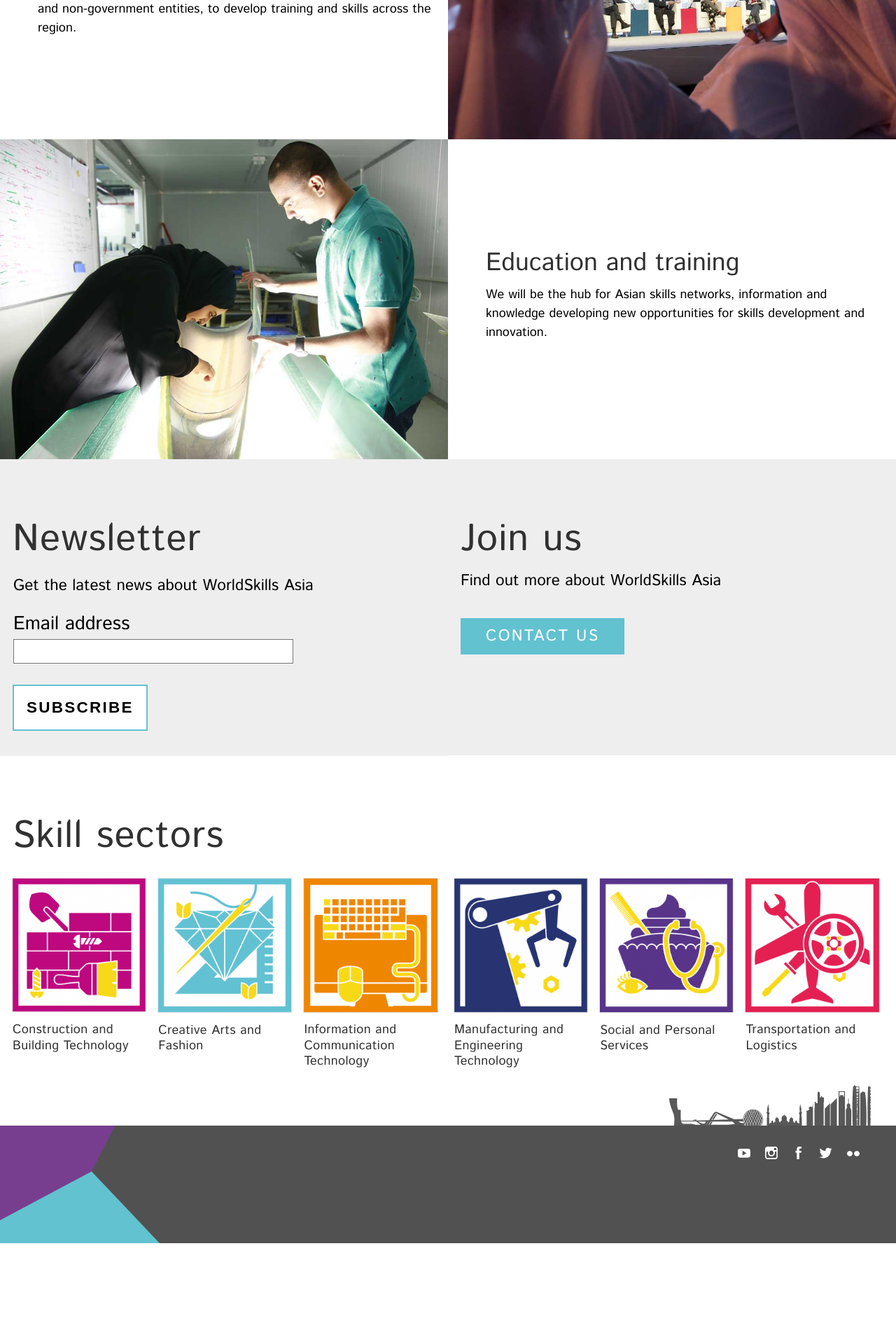
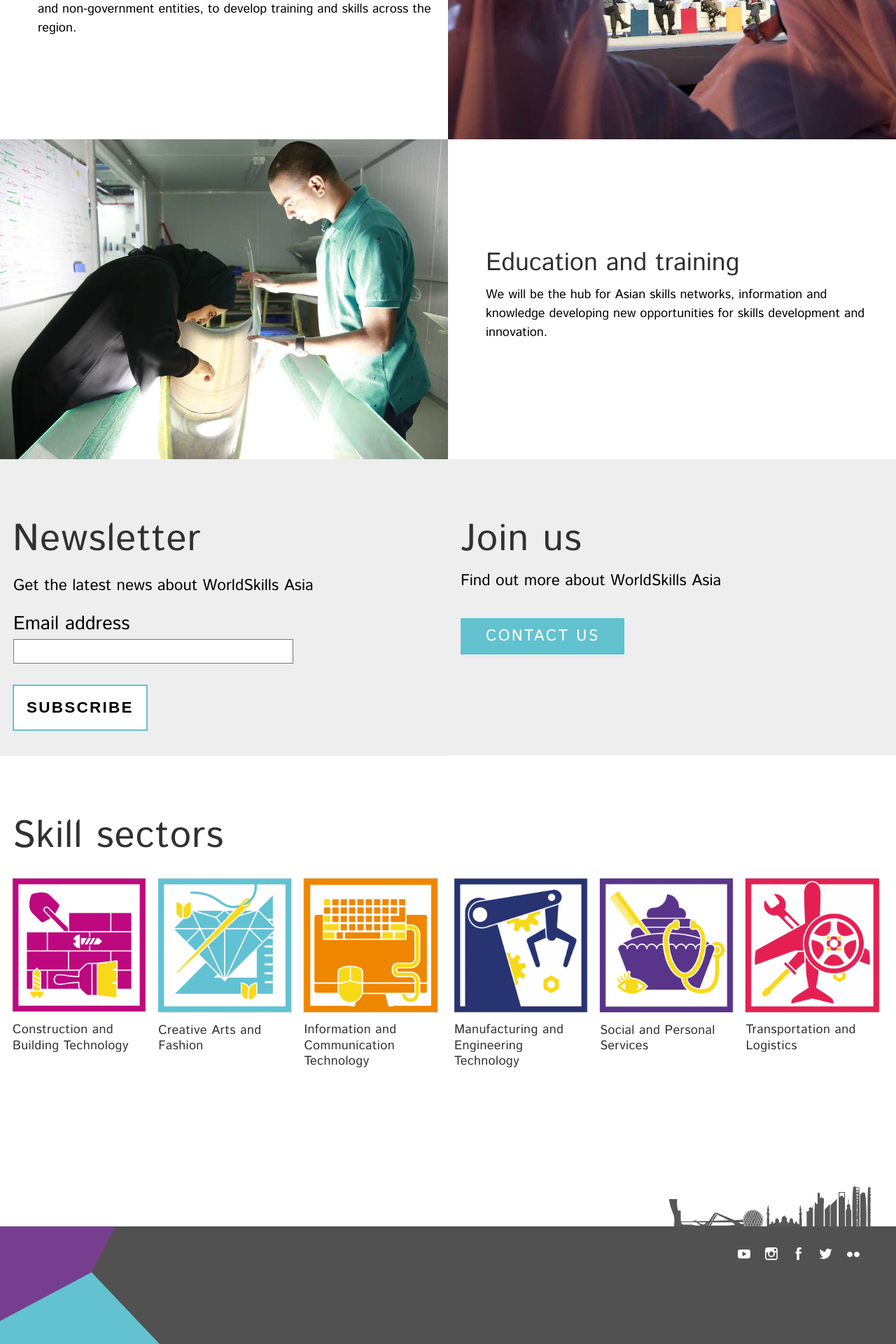
Before and after one commit to qaismuthana/worldskillsasia, a Jekyll site: the page built from index.html, in a window 1280 px wide. Shown: the part 2376-4296 px from the top of the page at 70% size. Built offline with Jekyll 4.4.1, drawn with Linux system fonts in a browser that asks for light colours; before the commit the page ends 4152 px from its top, so only the background shows below that.

Commit message:
Add padding to below sectors.

```diff
--- a/index.html
+++ b/index.html
@@ -129,7 +129,7 @@ description: Improving our region through the power of skills
 
 </section>
 
-<section id="sectors" class="cl pt4">
+<section id="sectors" class="cl pt4 pb6">
   <h2 class="f1 f-head-ns ph3">Skill sectors</h2>
 
   <div class="cf pa2">
```
